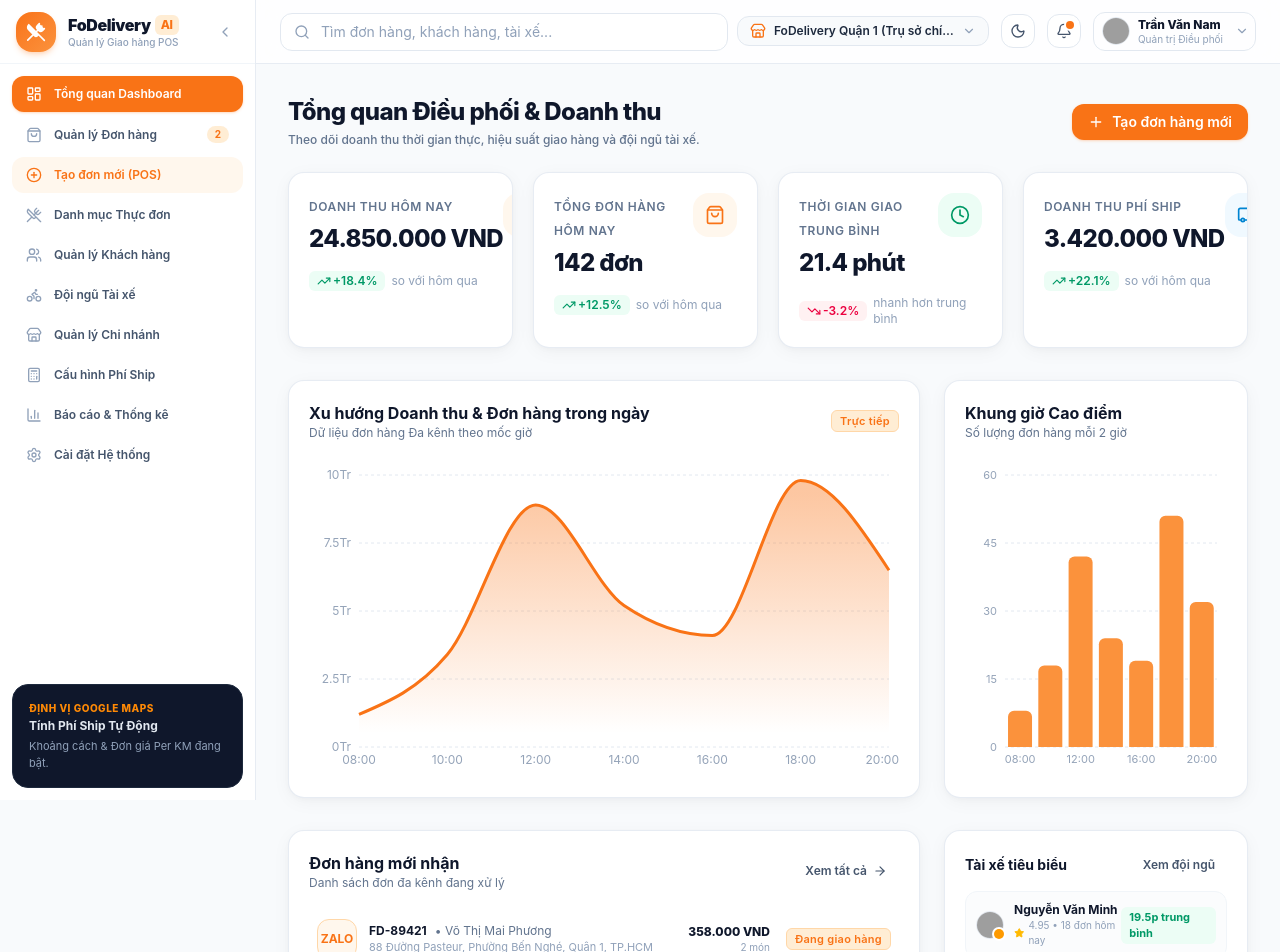
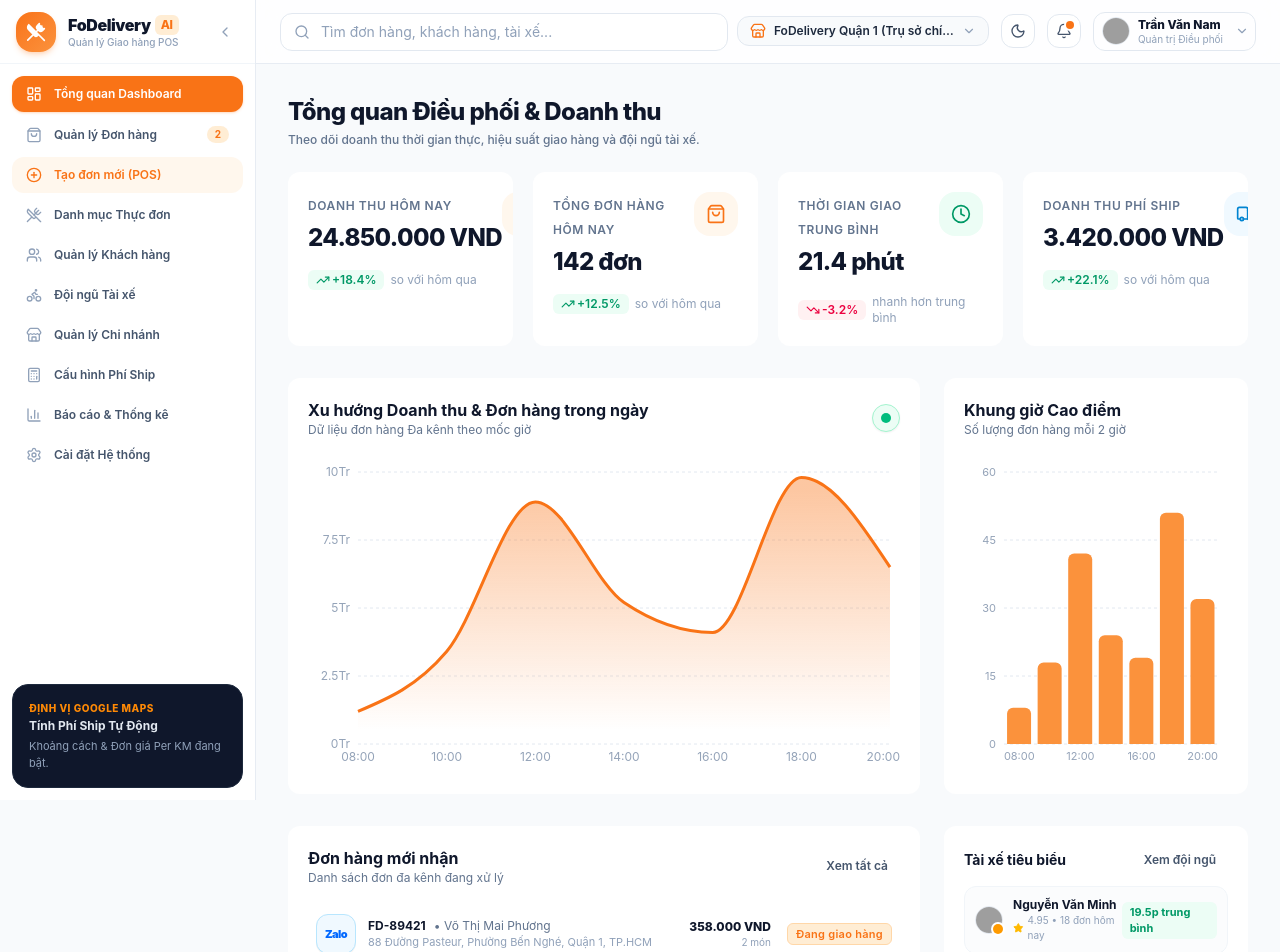
Before and after one commit to LeHoangKhanhDuy/FoDelivery, a React (Vite) app: page / in a window 1280 px wide. Shown: the top 952 px of the page. Built offline with nearby package versions, Linux system fonts and the light colour scheme; grey boxes are pictures that could not be loaded.

Commit message:
fix: ui dashboard

```diff
--- /dev/null
+++ b/src/components/common/ChannelIcon.tsx
@@ -0,0 +1,105 @@
+import React from 'react';
+import { OrderChannel } from '@/types';
+import { Phone, Globe, Store } from 'lucide-react';
+
+interface ChannelIconProps {
+  channel: OrderChannel | string;
+  size?: 'sm' | 'md' | 'lg';
+  showLabel?: boolean;
+}
+
+export const ChannelIcon: React.FC<ChannelIconProps> = ({
+  channel,
+  size = 'md',
+  showLabel = false,
+}) => {
+  const sizeClasses = {
+    sm: 'w-7 h-7 text-xs',
+    md: 'w-10 h-10 text-sm',
+    lg: 'w-12 h-12 text-base',
+  };
+
+  const iconSizes = {
+    sm: 'w-3.5 h-3.5',
+    md: 'w-5 h-5',
+    lg: 'w-6 h-6',
+  };
+
+  const renderIcon = () => {
+    const iconCls = iconSizes[size];
+
+    switch (channel) {
+      case 'FACEBOOK':
+        return (
+          <svg className={iconCls} viewBox="0 0 24 24" fill="currentColor">
+            <path d="M24 12.073c0-6.627-5.373-12-12-12s-12 5.373-12 12c0 5.99 4.388 10.954 10.125 11.854v-8.385H7.078v-3.47h3.047V9.43c0-3.007 1.792-4.669 4.533-4.669 1.312 0 2.686.235 2.686.235v2.953H15.83c-1.491 0-1.956.925-1.956 1.874v2.25h3.328l-.532 3.47h-2.796v8.385C19.612 23.027 24 18.062 24 12.073z" />
+          </svg>
+        );
+      case 'ZALO':
+        return (
+          <span className="font-black tracking-tighter text-[11px] font-sans leading-none">
+            Zalo
+          </span>
+        );
+      case 'PHONE':
+        return <Phone className={iconCls} />;
+      case 'WEBSITE':
+      case 'WEB':
+        return <Globe className={iconCls} />;
+      case 'POS':
+      default:
+        return <Store className={iconCls} />;
+    }
+  };
+
+  const getStyleClasses = () => {
+    switch (channel) {
+      case 'FACEBOOK':
+        return 'bg-blue-50 dark:bg-blue-950/60 text-[#1877F2] border-blue-200 dark:border-blue-800/60';
+      case 'ZALO':
+        return 'bg-sky-50 dark:bg-sky-950/60 text-[#0068FF] border-sky-200 dark:border-sky-800/60';
+      case 'PHONE':
+        return 'bg-emerald-50 dark:bg-emerald-950/60 text-emerald-600 dark:text-emerald-400 border-emerald-200 dark:border-emerald-800/60';
+      case 'WEBSITE':
+      case 'WEB':
+        return 'bg-purple-50 dark:bg-purple-950/60 text-purple-600 dark:text-purple-400 border-purple-200 dark:border-purple-800/60';
+      case 'POS':
+      default:
+        return 'bg-orange-50 dark:bg-orange-950/60 text-[#F97316] border-orange-200 dark:border-orange-800/60';
+    }
+  };
+
+  const getChannelLabel = () => {
+    switch (channel) {
+      case 'FACEBOOK':
+        return 'Facebook';
+      case 'ZALO':
+        return 'Zalo OA';
+      case 'PHONE':
+        return 'Điện thoại';
+      case 'WEBSITE':
+      case 'WEB':
+        return 'Website';
+      case 'POS':
+        return 'Tại quầy POS';
+      default:
+        return channel;
+    }
+  };
+
+  return (
+    <div className="inline-flex items-center gap-2">
+      <div
+        title={getChannelLabel()}
+        className={`rounded-xl border flex items-center justify-center font-bold shrink-0 shadow-2xs transition-transform hover:scale-105 ${sizeClasses[size]} ${getStyleClasses()}`}
+      >
+        {renderIcon()}
+      </div>
+      {showLabel && (
+        <span className="text-xs font-semibold text-slate-800 dark:text-slate-200">
+          {getChannelLabel()}
+        </span>
+      )}
+    </div>
+  );
+};
--- a/src/components/ui/Button.tsx
+++ b/src/components/ui/Button.tsx
@@ -22,7 +22,7 @@ export const Button: React.FC<ButtonProps> = ({
   ...props
 }) => {
   const baseStyles =
-    'inline-flex items-center justify-center font-medium rounded-xl transition-all duration-150 focus:outline-none focus:ring-2 focus:ring-offset-2 disabled:opacity-50 disabled:cursor-not-allowed select-none active:scale-[0.98]';
+    'inline-flex items-center justify-center font-medium rounded-xl transition-all duration-150 focus:outline-none focus:ring-2 focus:ring-offset-2 disabled:opacity-50 disabled:cursor-not-allowed select-none active:scale-[0.98] cursor-pointer';
 
   const sizeStyles = {
     sm: 'px-3 py-1.5 text-xs font-semibold gap-1.5',
--- a/src/components/ui/Card.tsx
+++ b/src/components/ui/Card.tsx
@@ -16,7 +16,7 @@ export const Card: React.FC<CardProps> = ({
   return (
     <div
       className={clsx(
-        'bg-white dark:bg-slate-900 border border-slate-200/80 dark:border-slate-800 rounded-2xl soft-shadow transition-all duration-200 overflow-hidden',
+        'bg-white dark:bg-slate-900 rounded-xl transition-all duration-200 overflow-hidden',
         padded && 'p-5',
         hoverable && 'card-hover cursor-pointer',
         className
--- a/src/pages/Dashboard.tsx
+++ b/src/pages/Dashboard.tsx
@@ -1,6 +1,7 @@
 import React from 'react';
 import { PageHeader } from '@/components/common/PageHeader';
 import { StatCard } from '@/components/common/StatCard';
+import { ChannelIcon } from '@/components/common/ChannelIcon';
 import { Card } from '@/components/ui/Card';
 import { Badge } from '@/components/ui/Badge';
 import { Button } from '@/components/ui/Button';
@@ -91,15 +92,6 @@ export const Dashboard: React.FC = () => {
       <PageHeader
         title="Tổng quan Điều phối & Doanh thu"
         subtitle="Theo dõi doanh thu thời gian thực, hiệu suất giao hàng và đội ngũ tài xế."
-        action={
-          <Button
-            variant="primary"
-            leftIcon={<Plus className="w-4 h-4" />}
-            onClick={() => navigate('/orders/new')}
-          >
-            Tạo đơn hàng mới
-          </Button>
-        }
       />
 
       {/* 4 Stat Cards */}
@@ -147,7 +139,12 @@ export const Dashboard: React.FC = () => {
               </h3>
               <p className="text-xs text-slate-500">Dữ liệu đơn hàng Đa kênh theo mốc giờ</p>
             </div>
-            <Badge variant="primary" size="sm">Trực tiếp</Badge>
+            <div title="Đang phát trực tiếp" className="p-2 rounded-full bg-emerald-50 dark:bg-emerald-950/60 border border-emerald-200 dark:border-emerald-800/60 shadow-xs flex items-center justify-center">
+              <span className="relative flex h-2.5 w-2.5">
+                <span className="animate-ping absolute inline-flex h-full w-full rounded-full bg-emerald-400 opacity-75"></span>
+                <span className="relative inline-flex rounded-full h-2.5 w-2.5 bg-emerald-500"></span>
+              </span>
+            </div>
           </div>
 
           <div className="h-72 sm:h-80 w-full pt-2">
@@ -213,7 +210,6 @@ export const Dashboard: React.FC = () => {
               variant="ghost"
               size="sm"
               onClick={() => navigate('/orders')}
-              rightIcon={<ArrowRight className="w-3.5 h-3.5" />}
             >
               Xem tất cả
             </Button>
@@ -227,9 +223,7 @@ export const Dashboard: React.FC = () => {
                 className="py-3 flex flex-col sm:flex-row sm:items-center justify-between hover:bg-slate-50/80 dark:hover:bg-slate-800/40 rounded-xl px-2 transition-colors cursor-pointer gap-2"
               >
                 <div className="flex items-center gap-3">
-                  <div className="w-10 h-10 rounded-xl bg-orange-50 text-[#F97316] font-bold text-xs flex items-center justify-center border border-orange-200 shrink-0">
-                    {ord.channel}
-                  </div>
+                  <ChannelIcon channel={ord.channel} size="md" />
                   <div className="min-w-0">
                     <div className="flex items-center gap-2">
                       <span className="font-bold text-xs text-slate-900 dark:text-slate-100">{ord.code}</span>
--- a/src/pages/Orders.tsx
+++ b/src/pages/Orders.tsx
@@ -1,5 +1,6 @@
 import React, { useState, useMemo } from 'react';
 import { PageHeader } from '@/components/common/PageHeader';
+import { ChannelIcon } from '@/components/common/ChannelIcon';
 import { SearchBox } from '@/components/common/SearchBox';
 import { Tabs } from '@/components/ui/Tabs';
 import { Select } from '@/components/ui/Select';
@@ -111,11 +112,9 @@ export const Orders: React.FC = () => {
       header: 'Mã đơn hàng',
       accessor: 'code',
       cell: (item) => (
-        <div className="font-extrabold text-slate-900 dark:text-slate-100 flex items-center gap-2">
-          <span>{item.code}</span>
-          <span className="text-[10px] font-bold px-1.5 py-0.5 rounded bg-slate-100 dark:bg-slate-800 text-slate-500">
-            {item.channel}
-          </span>
+        <div className="flex items-center gap-2">
+          <span className="font-extrabold text-slate-900 dark:text-slate-100">{item.code}</span>
+          <ChannelIcon channel={item.channel} size="sm" />
         </div>
       ),
     },
--- a/src/styles/globals.css
+++ b/src/styles/globals.css
@@ -90,3 +90,21 @@ html, body {
   transform: translateY(-2px);
   box-shadow: 0 10px 25px -5px rgba(249, 115, 22, 0.15), 0 8px 10px -6px rgba(0, 0, 0, 0.04);
 }
+
+/* Remove Recharts & SVG focus outline/border on click */
+.recharts-responsive-container,
+.recharts-responsive-container:focus,
+.recharts-responsive-container *:focus,
+.recharts-wrapper,
+.recharts-wrapper:focus,
+.recharts-wrapper *:focus,
+.recharts-surface,
+.recharts-surface:focus,
+.recharts-layer,
+.recharts-layer:focus,
+svg:focus,
+svg *:focus,
+div[tabindex]:focus {
+  outline: none !important;
+  box-shadow: none !important;
+}
```
